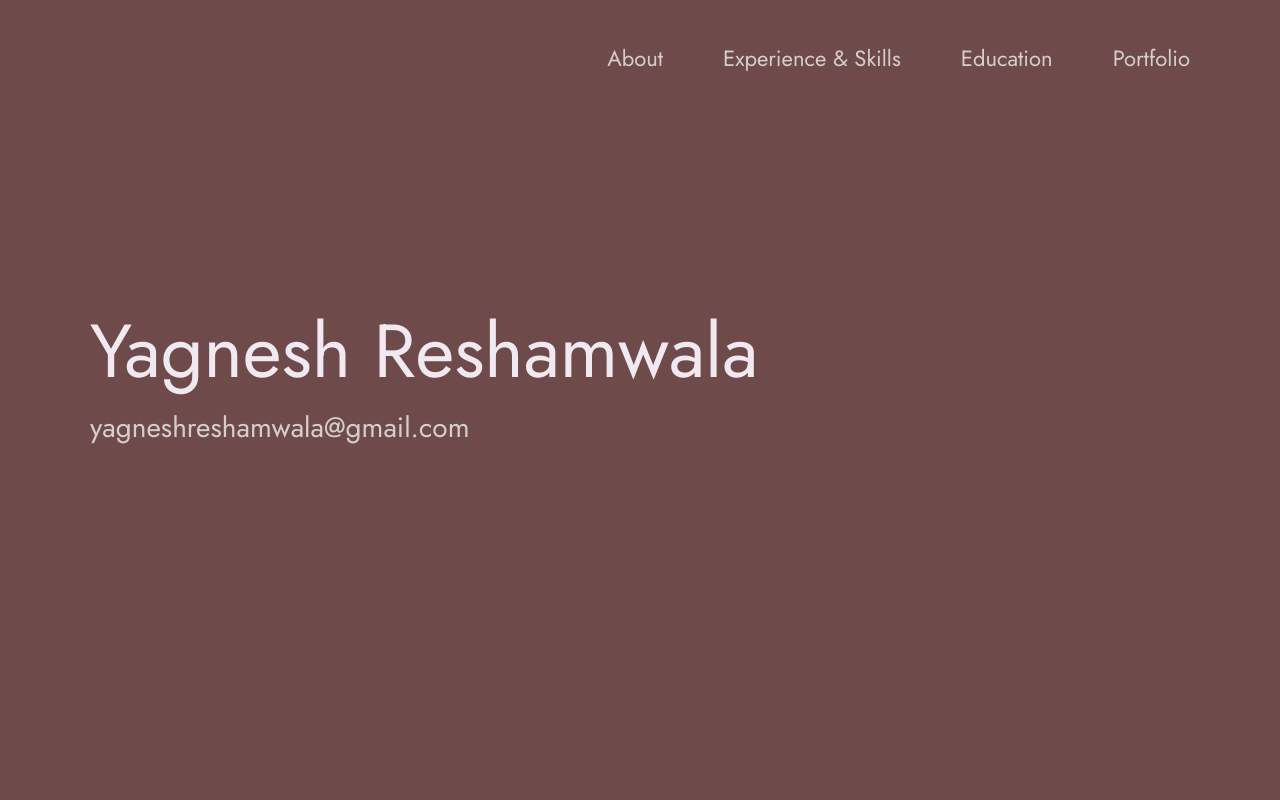
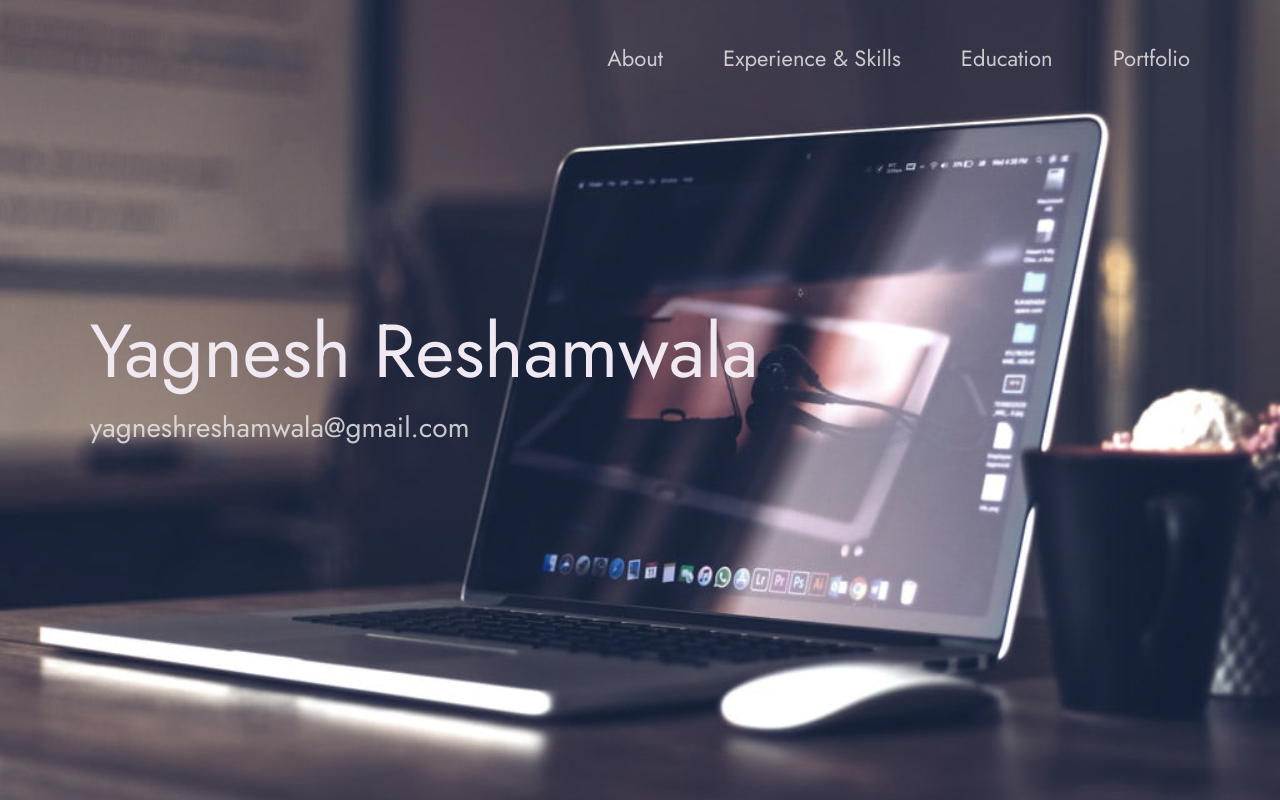
Before and after one commit to sunnyreshamwala/yagnesh.github.io, a plain HTML site: page index.html in a window 1280 px wide. Shown: the top 800 px of the page. Drawn offline with Linux system fonts and the light colour scheme.

Commit message:
modified images commit

```diff
--- a/index.css
+++ b/index.css
@@ -417,6 +417,9 @@ body:not(.user-is-tabbing) a:focus {
     background-position: center;
     background-attachment: fixed;
     font-size: var(--font-size-normal);
+    background-image: url(./images/laptop.jpg);
+    background-color: rgba(255,255,255,0.4);
+    background-blend-mode: luminosity;
 }
 
 .header__text {
```
Also changed, not shown: images/laptop.jpg (added), 1 other file.
